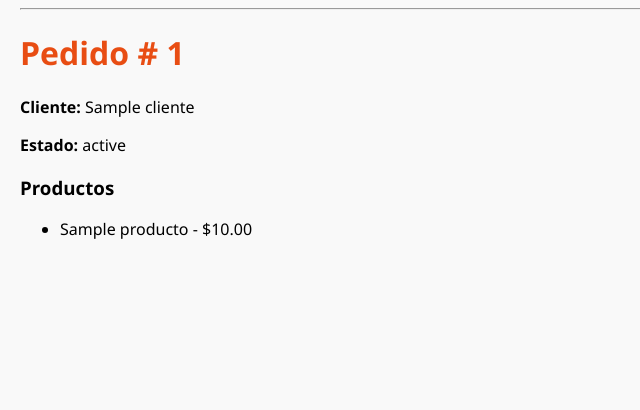
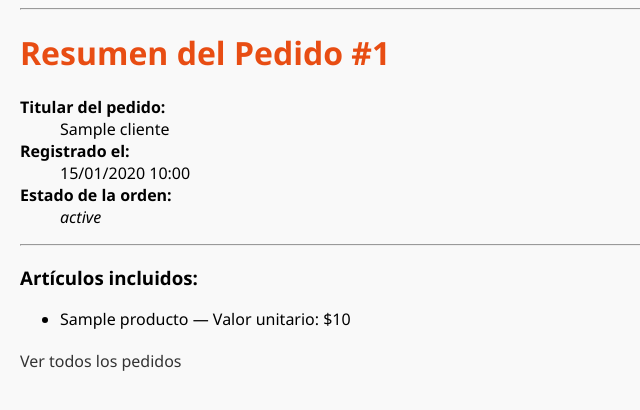
Before and after one commit to SantiagoVillanuevaC/django-ai-lab-corte2-primer-corte-Santiago_VillanuevaC, a Django app: template tienda/templates/tienda/detalle_pedido.html in a window 1280 px wide. Shown: the part 42-452 px from the top of the page, without its empty margins (0-640 px from the left). Run offline with Django 5.2, Linux system fonts and the light colour scheme; the template is opened without the code that fills it: most values are stand-ins (such as "Sample title", 1, 10 or a date in 2020).

Commit message:
Update detalle_pedido.html

```diff
--- a/tienda/templates/tienda/detalle_pedido.html
+++ b/tienda/templates/tienda/detalle_pedido.html
@@ -1,14 +1,35 @@
 {% extends "tienda/base.html" %}
-{% block title %}Pedido # {{ pedido.id }} {% endblock %}
+
+{% block title %}Consulta de Pedido N°{{ pedido.id }}{% endblock %}
 
 {% block content %}
-<h1>Pedido # {{ pedido.id }}</h1>
-<p><b>Cliente:</b> {{ pedido.cliente.nombre }}</p>
-<p><b>Estado:</b> {{ pedido.estado }}</p>
-<h3>Productos</h3>
+<h1>Resumen del Pedido #{{ pedido.id }}</h1>
+
+<section>
+    <dl>
+        <dt><strong>Titular del pedido:</strong></dt>
+        <dd>{{ pedido.cliente.nombre }}</dd>
+
+        <dt><strong>Registrado el:</strong></dt>
+        <dd>{{ pedido.fecha|date:"d/m/Y H:i" }}</dd>
+
+        <dt><strong>Estado de la orden:</strong></dt>
+        <dd><em>{{ pedido.estado }}</em></dd>
+    </dl>
+</section>
+
+<hr>
+
+<h3>Artículos incluidos:</h3>
 <ul>
-    {% for p in pedido.productos.all %}
-        <li>{{ p.nombre }} - ${{ p.precio|floatformat:2 }}</li>
+    {% for producto in pedido.productos.all %}
+        <li>{{ producto.nombre }} — Valor unitario: ${{ producto.precio }}</li>
+    {% empty %}
+        <li>No hay productos asociados a esta orden.</li>
     {% endfor %}
 </ul>
+
+<nav style="margin-top: 20px;">
+    <a href="{% url 'tienda:lista_pedidos' %}">Ver todos los pedidos</a>
+</nav>
 {% endblock %}
```
